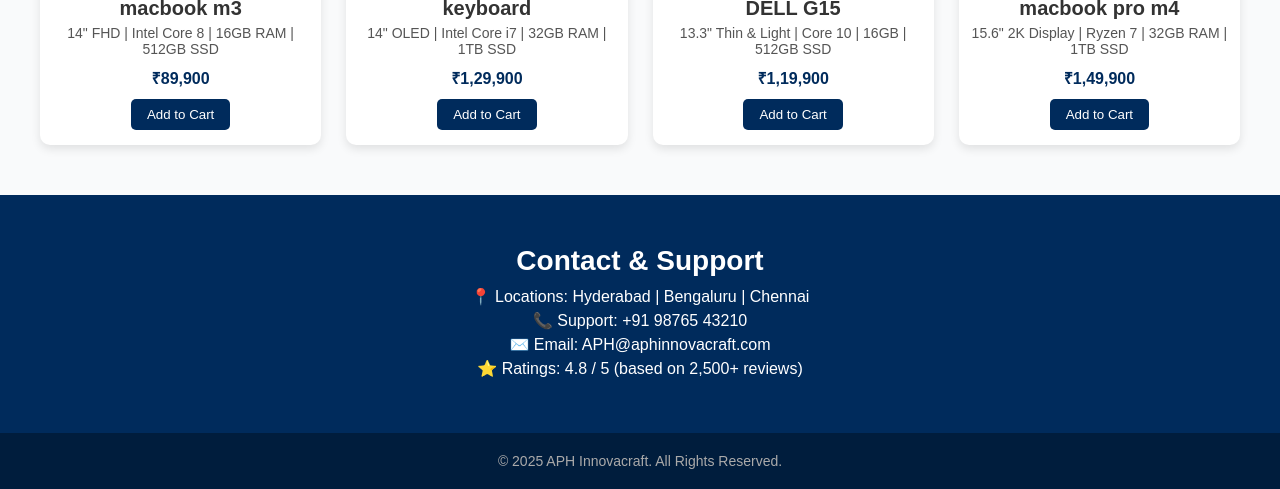
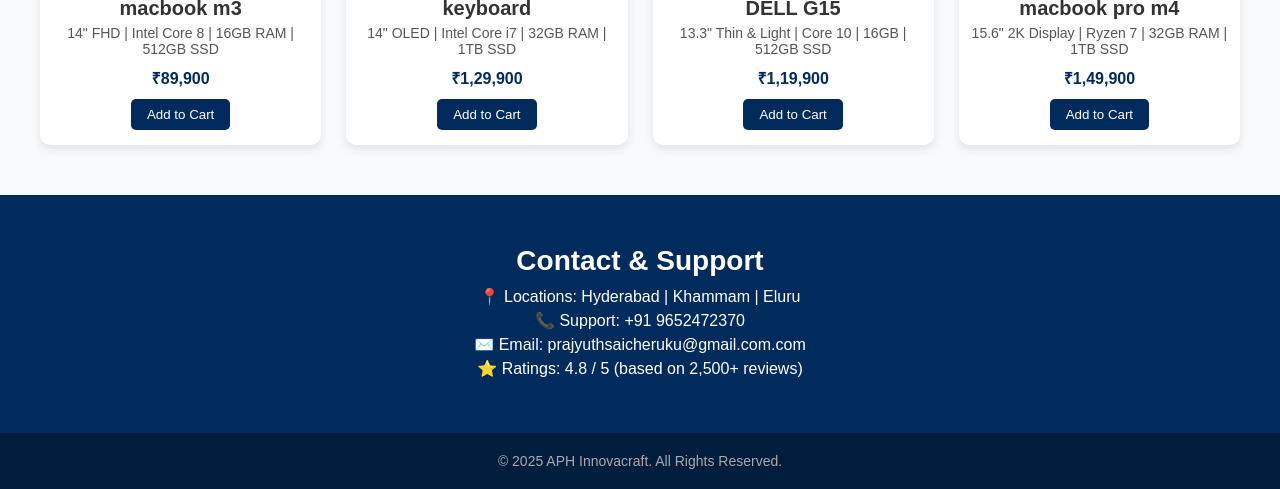
Before and after one commit to prajyuthsaicheruku-wq/APH, a plain HTML site: page index.html in a window 1280 px wide. Shown: the part 836-1325 px from the top of the page. Drawn offline with Linux system fonts and the light colour scheme.

Commit message:
update site content

```diff
--- a/index.html
+++ b/index.html
@@ -338,9 +338,9 @@ footer {
   <!-- ===== Contact Section ===== -->
   <section class="contact" id="contact">
     <h2>Contact & Support</h2>
-    <p>📍 Locations: Hyderabad | Bengaluru | Chennai</p>
-    <p>📞 Support: +91 98765 43210</p>
-    <p>✉️ Email: APH@aphinnovacraft.com</p>
+    <p>📍 Locations: Hyderabad | Khammam | Eluru</p>
+    <p>📞 Support: +91 9652472370</p>
+    <p>✉️ Email: prajyuthsaicheruku@gmail.com.com</p>
     <p>⭐ Ratings: 4.8 / 5 (based on 2,500+ reviews)</p>
   </section>
 
```
